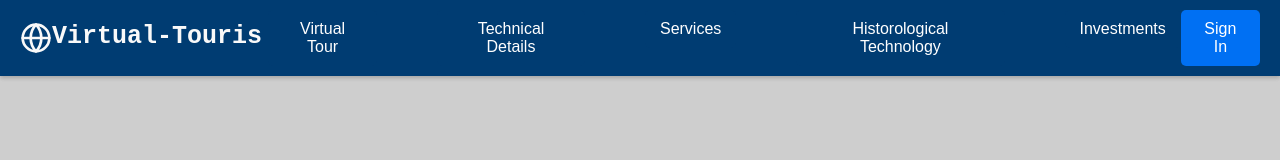
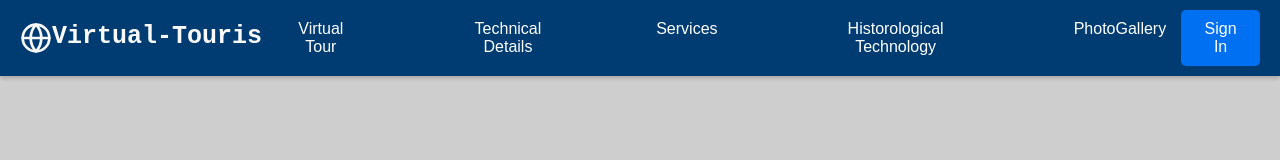
Before and after one commit to Sviraj/VirtualTourismApp_NextTSASPNET, a Next.js app in the folder frontend/: page / in a window 1280 px wide. Shown: the top 160 px of the page. Built offline with nearby package versions, Linux system fonts and the light colour scheme.

Commit message:
commit NavBar changes

```diff
--- a/frontend/src/components/Navbar.tsx
+++ b/frontend/src/components/Navbar.tsx
@@ -112,7 +112,7 @@ const Navbar: React.FC = ({}) => {
             }`}
             onClick={onInvestmentClick}
           >
-            Investments
+            PhotoGallery
           </button>
         </li>
       </ul>
```
